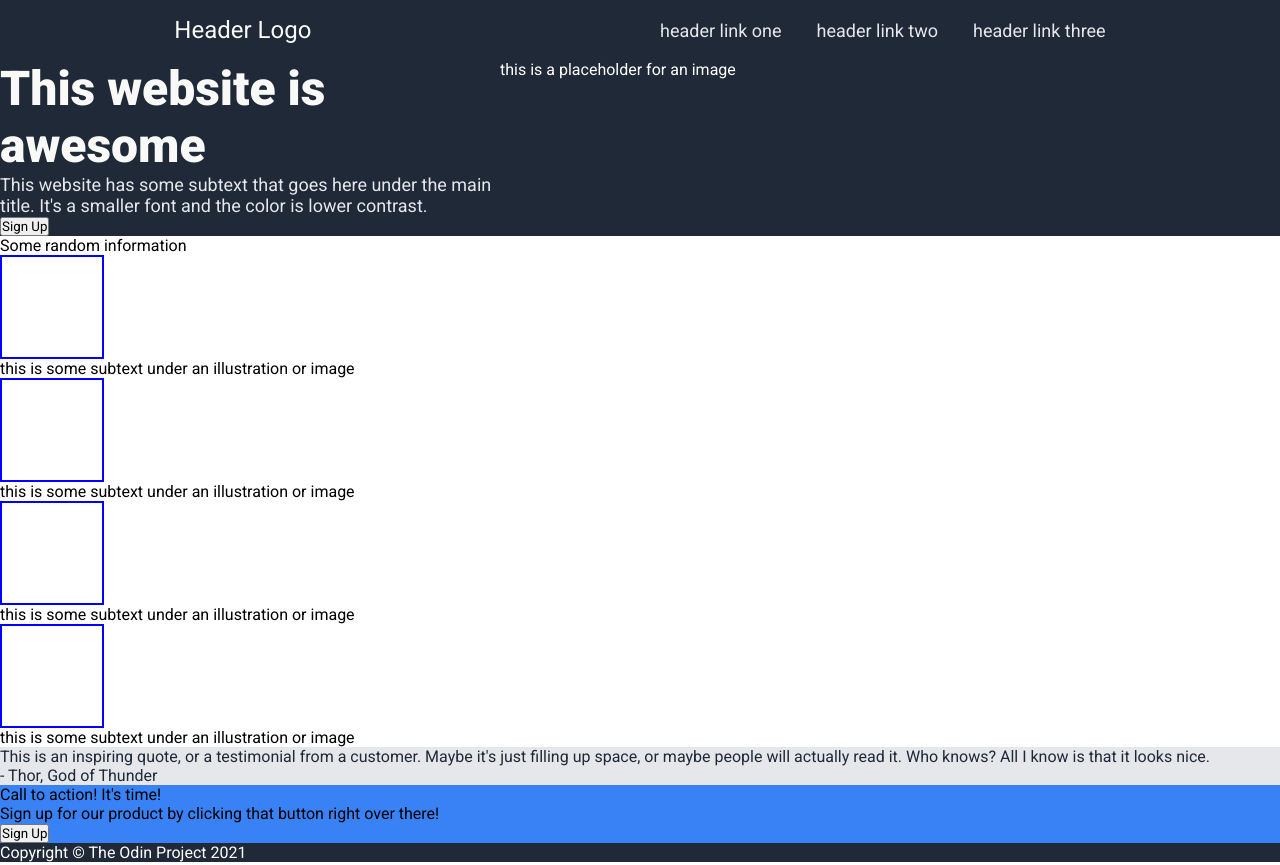
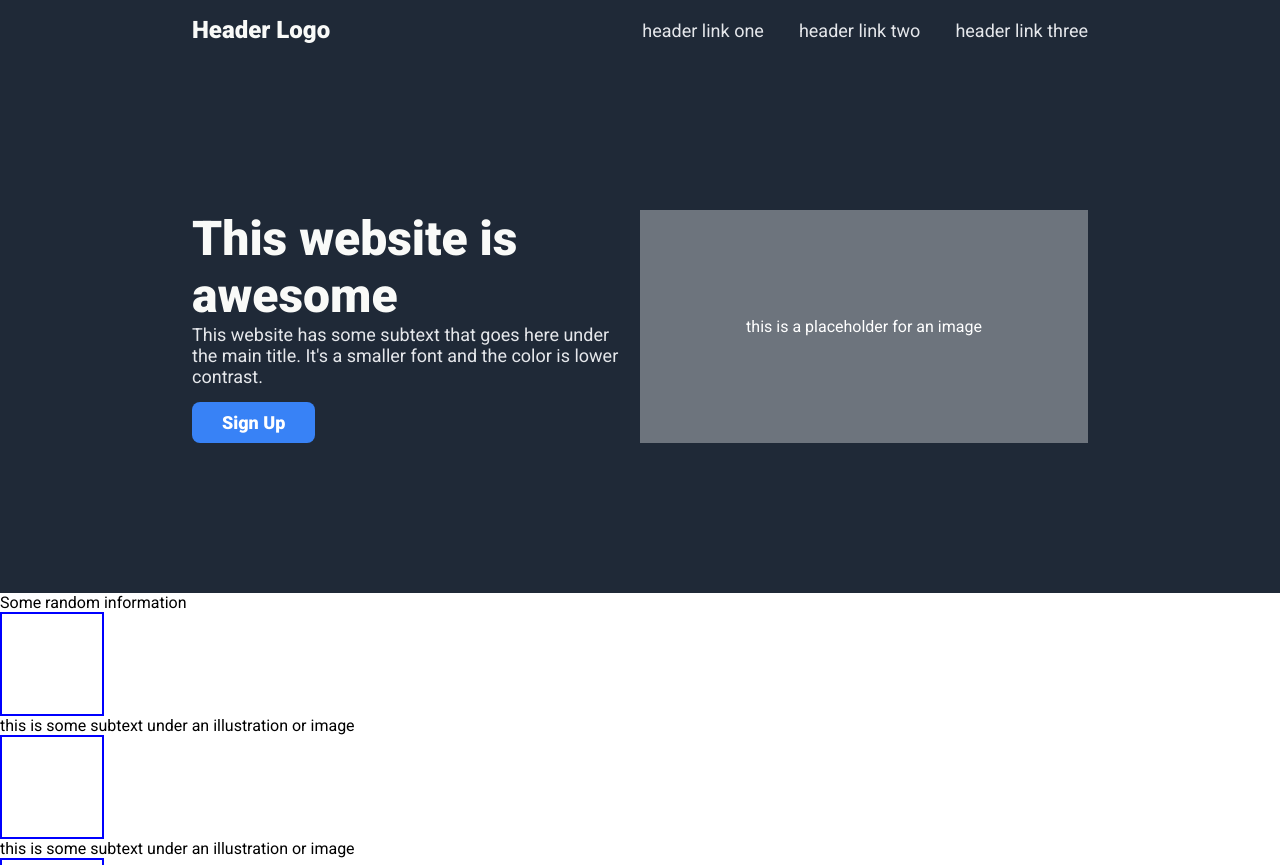
Before and after one commit to mabstract25/landing-page, a plain HTML site: page index.html in a window 1280 px wide. Shown: the top 865 px of the page. Drawn offline with Linux system fonts and the light colour scheme.

Commit message:
Complete header style

```diff
--- a/index.html
+++ b/index.html
@@ -12,6 +12,7 @@
 <body>
     <div class="pagewrapper">
         <div class="header">
+            <div class="headercontainer">
                 <div class="banner">
                     <div class="logo">Header Logo</div>
                     <div class="rightlinks">
@@ -20,6 +21,7 @@
                         <a href="#">header link three</a>
                     </div>
                 </div>
+
                 <div class="herocontent">
                     <div class="herocontentleft">
                         <p class="heromaintext">
@@ -33,6 +35,7 @@
 
                     <div class="herocontentright">
                         <p class="herocontentplaceholder">this is a placeholder for an image</p>
+                    </div>
                 </div>
             </div>
         </div>
--- a/styles.css
+++ b/styles.css
@@ -7,6 +7,16 @@
 a {
     text-decoration: none;
     color: inherit;
+}
+
+button {
+    padding: 10px 30px;
+    border: 0px;
+    border-radius: 8px;
+    background-color: #3882F6;
+    color: #ffffff;
+    font-size: 18px;
+    font-weight:900;
 }
 
 .pagewrapper {
@@ -20,7 +30,7 @@ a {
 .banner {
     display: flex;
     /*Replace justify with page margins?*/
-    justify-content: space-around;
+    justify-content: space-between;
     height: 60px;
     align-items: center;
 }
@@ -30,6 +40,10 @@ a {
     gap: 35px;
 }
 
+.headercontainer {
+    margin: 0px 15%;
+}
+
 .header {
     background-color: #1F2937;
     color: #FFFFFF;
@@ -37,10 +51,23 @@ a {
 
 .herocontent {
     display: flex;
+    padding: 150px 0px;
+    justify-content: space-between;
+
+
 }
 
 .herocontentleft {
     width: 500px;
+
+}
+
+.herocontentright {
+    width: 500px;
+    display: flex;
+    background-color: hsl(213.75deg 6.84% 45.88%);
+    justify-content: center;
+    align-items: center;
 }
 
 .quote {
@@ -71,6 +98,7 @@ a {
 .logo {
     font-size: 24px;
     color: #F9FAF8;
+    font-weight: 900;
 }
 
 .rightlinks a,
@@ -79,6 +107,11 @@ a {
     color: #E5E7EB;
 }
 
+.herosecondtext {
+    padding-bottom: 15px;
+    padding-right:10px;
+}
+
 .heromaintext {
     font-size: 48px;
     color: #F9FAF8;
```
Lines whose indentation alone changed are shown as unchanged.
